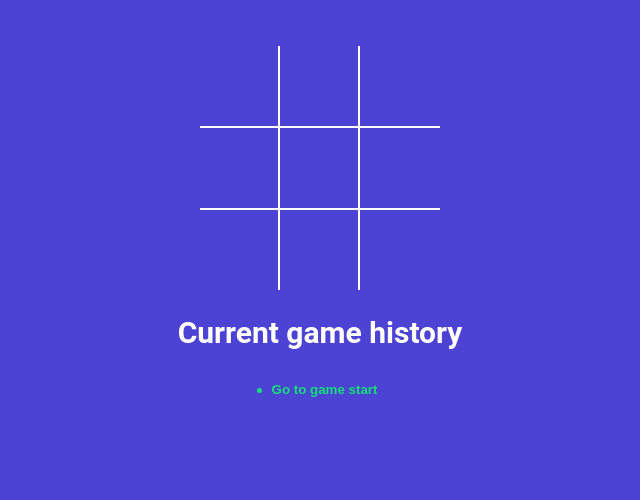
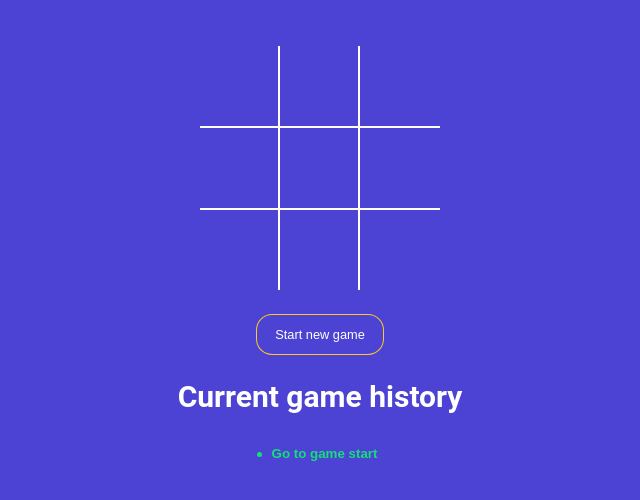
Before and after one commit to rushabh782/tictactoe-game, a React (Vite) app: page / in a window 1280 px wide. Shown: the top 500 px of the page, without its empty margins (320-960 px from the left). Built offline with nearby package versions, Linux system fonts and the light colour scheme.

Commit message:
Added start new game button

```diff
--- a/src/App.jsx
+++ b/src/App.jsx
@@ -55,6 +55,11 @@
     setCurrentMove(move);
   };
 
+  const onNewGameStart = () => {
+    setHistory(NEW_GAME);
+    setCurrentMove(0);
+  }
+
   return (
     <div className="app">
       <StatusMessage winner={winner} gamingBoard={gamingBoard} />
@@ -62,6 +67,9 @@
         squares={gamingBoard.squares}
         handleSquareClick={handleSquareClick}
       />
+
+      <button type='button' onClick={onNewGameStart} className={`btn-reset ${winner ? 'active' : ''}`}>Start new game</button>
+
       <h2>Current game history</h2>
       <History history={history} moveTo={moveTo} currentMove={currentMove} />
     </div>
```
